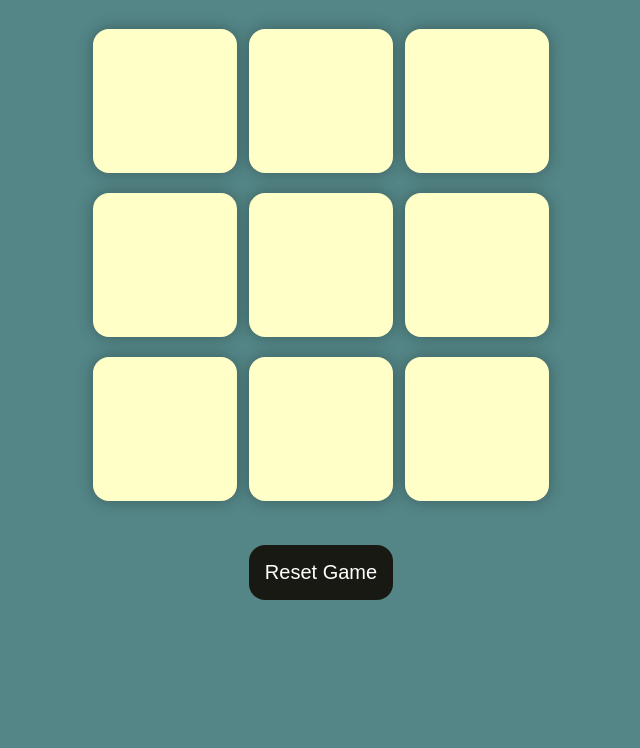
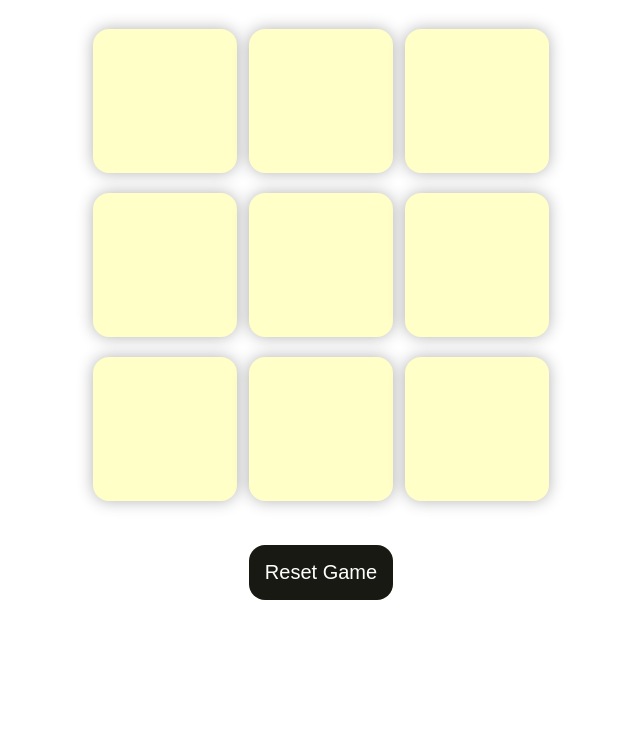
Before and after one commit to Muhammad-Zakria-gujjar/TIC-TAC-TOE, a plain HTML site: page index.html in a window 1280 px wide. Shown: the part 52-800 px from the top of the page, without its empty margins (319-959 px from the left). Drawn offline with Linux system fonts and the light colour scheme.

Commit message:
Refactor CSS formatting and structure

```diff
--- a/tic-tac-toe.css
+++ b/tic-tac-toe.css
@@ -4,7 +4,7 @@
 }
 
 body {
-  background-color: #548687;
+
   text-align: center;
 }
 
```
